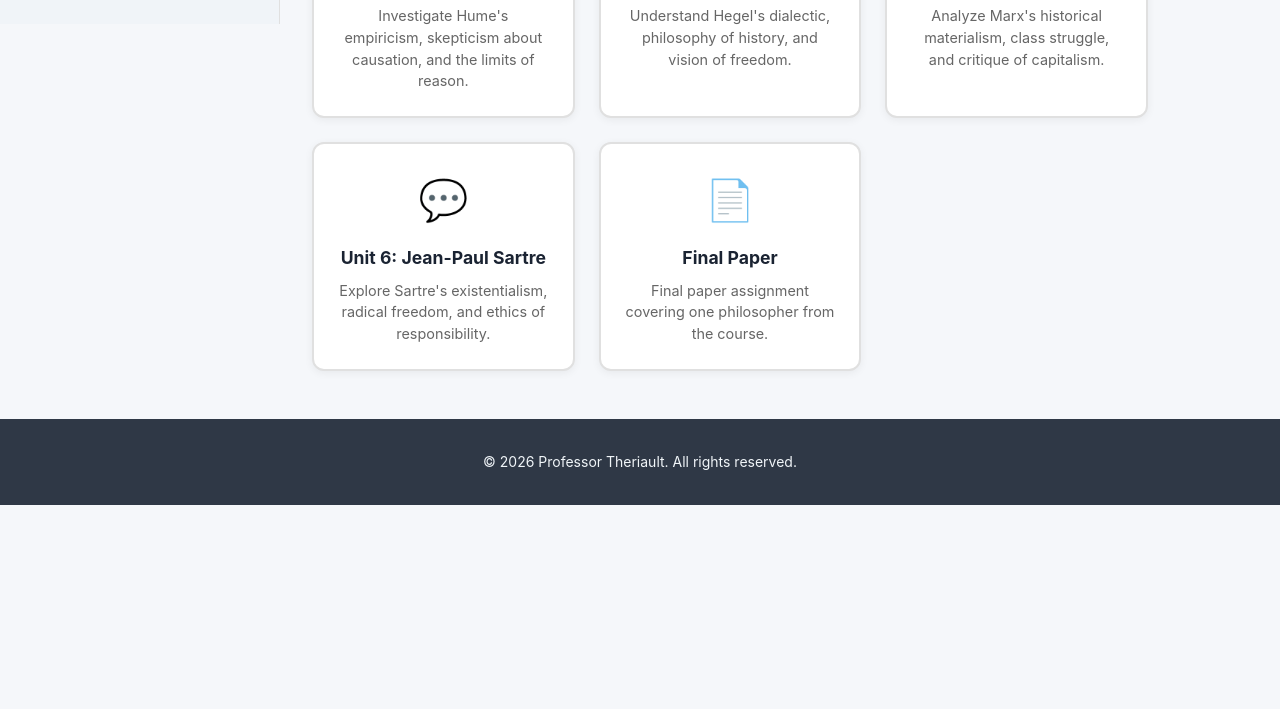
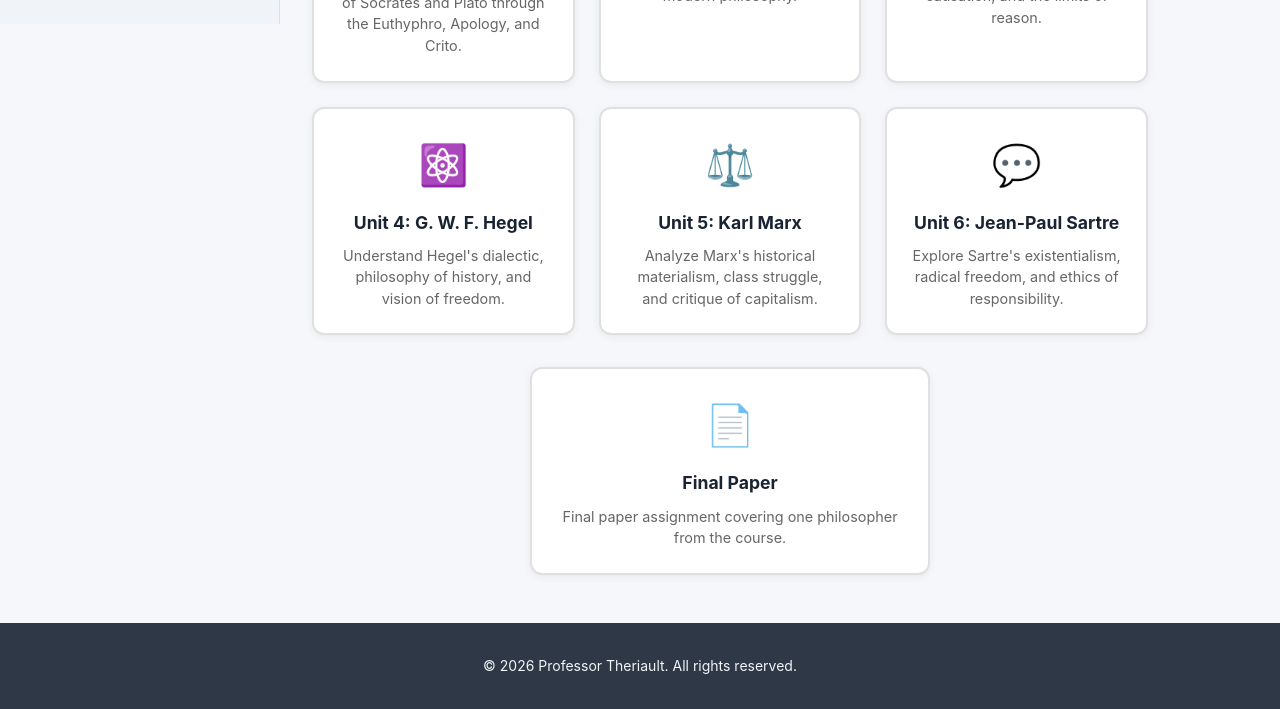
Before and after one commit to phdynamic/professortheriault, an Eleventy site: page phil1301/index.njk in a window 1280 px wide. Shown: the part 776-1485 px from the top of the page. Before the commit the page ends 1281 px from the top, so only its background shows below. Built offline with nearby package versions, Linux system fonts and the light colour scheme; Eleventy itself is replaced by a stand-in of ours; files that its build step writes are made by us from their sources.

Commit message:
style: reorganize course landing page — Start Here on top, 6 units in 3x2 grid, Final Paper on bottom

```diff
--- a/phil1301/css/styles.css
+++ b/phil1301/css/styles.css
@@ -399,6 +399,17 @@ a:hover {
   grid-template-columns: repeat(3, 1fr);
   gap: 1.5rem;
   margin-top: 2rem;
+}
+
+.module-grid--single {
+  grid-template-columns: 1fr;
+  max-width: 400px;
+  margin-left: auto;
+  margin-right: auto;
+}
+
+.module-grid--units {
+  grid-template-columns: repeat(3, 1fr);
 }
 
 .module-card {
--- a/phil1301/index.njk
+++ b/phil1301/index.njk
@@ -9,12 +9,38 @@ description: "PHIL 1301: Introduction to Philosophy — Course home page"
   <p class="subtitle">PHIL 1301 — Explore the ideas that shaped human thought</p>
 </div>
 
-<div class="module-grid">
 {% for mod in course.modules %}
+  {% if loop.index0 == 0 %}
+  <div class="module-grid module-grid--single">
     <a href="/phil1301/{{ mod.slug }}/" class="module-card">
       <span class="module-card__icon">{{ mod.icon | safe }}</span>
       <span class="module-card__title">{{ mod.title }}</span>
       <span class="module-card__desc">{{ mod.description }}</span>
     </a>
+  </div>
+  {% elif loop.index0 == 1 %}
+  <div class="module-grid module-grid--units">
+  {% endif %}
+
+  {% if loop.index0 >= 1 and loop.index0 <= 6 %}
+    <a href="/phil1301/{{ mod.slug }}/" class="module-card">
+      <span class="module-card__icon">{{ mod.icon | safe }}</span>
+      <span class="module-card__title">{{ mod.title }}</span>
+      <span class="module-card__desc">{{ mod.description }}</span>
+    </a>
+  {% endif %}
+
+  {% if loop.index0 == 6 %}
+  </div>
+  {% endif %}
+
+  {% if loop.index0 == 7 %}
+  <div class="module-grid module-grid--single">
+    <a href="/phil1301/{{ mod.slug }}/" class="module-card">
+      <span class="module-card__icon">{{ mod.icon | safe }}</span>
+      <span class="module-card__title">{{ mod.title }}</span>
+      <span class="module-card__desc">{{ mod.description }}</span>
+    </a>
+  </div>
+  {% endif %}
 {% endfor %}
-</div>
```
Lines whose indentation alone changed are shown as unchanged.
